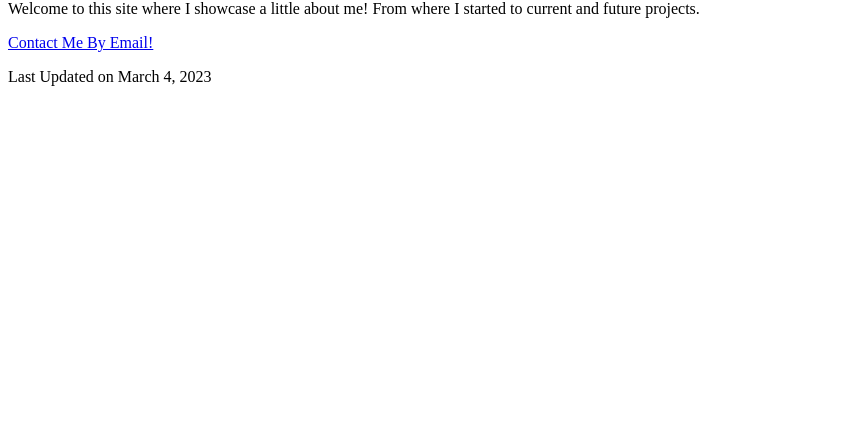
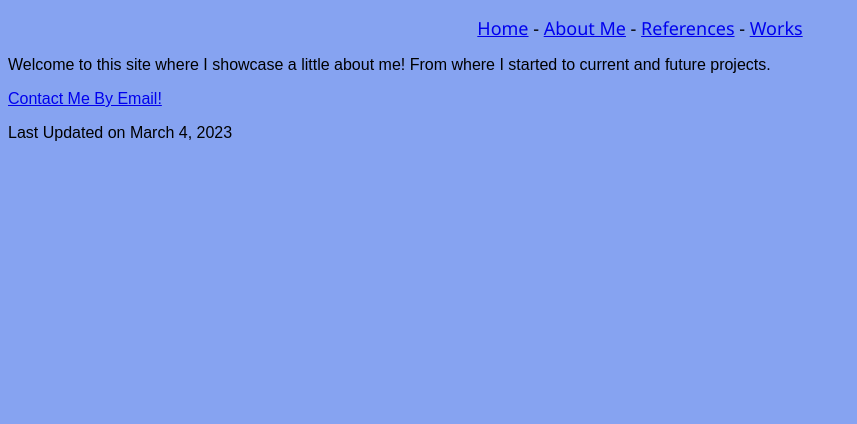
Before and after one commit to jwlake/jwlake.github.io, a plain HTML site: page index.html in a window 1280 px wide. Shown: the part 376-800 px from the top of the page, without its empty margins (0-857 px from the left). Drawn offline with Linux system fonts and the light colour scheme.

Commit message:
Update index.html

```diff
--- a/index.html
+++ b/index.html
@@ -4,7 +4,7 @@
 <meta charset="utf-8">
 <meta name=“viewport” content=“width=device-width, initial-scale=1.0”>
 <meta http-equiv=“X-UA-Compatible” content=“ie=edge”>
-<link href=".background.css" rel="stylesheet" type="text/css">
+<link href="background.css" rel="stylesheet" type="text/css">
 <title>Justin Lake Personal Portfolio</title>
 </head>
 
```
